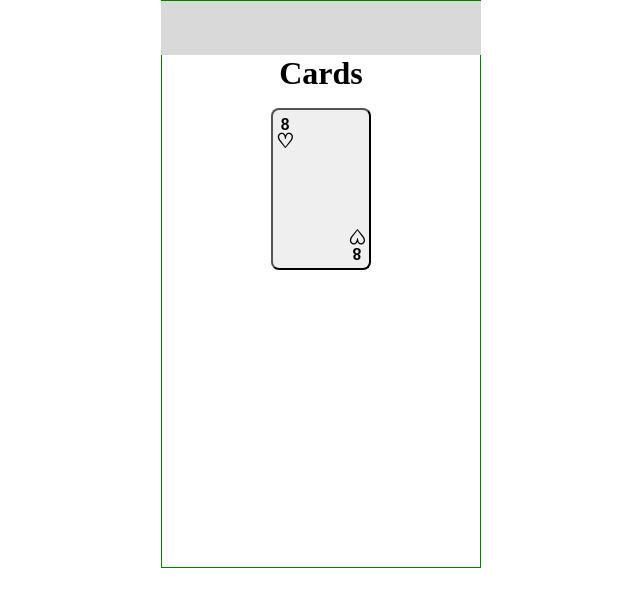
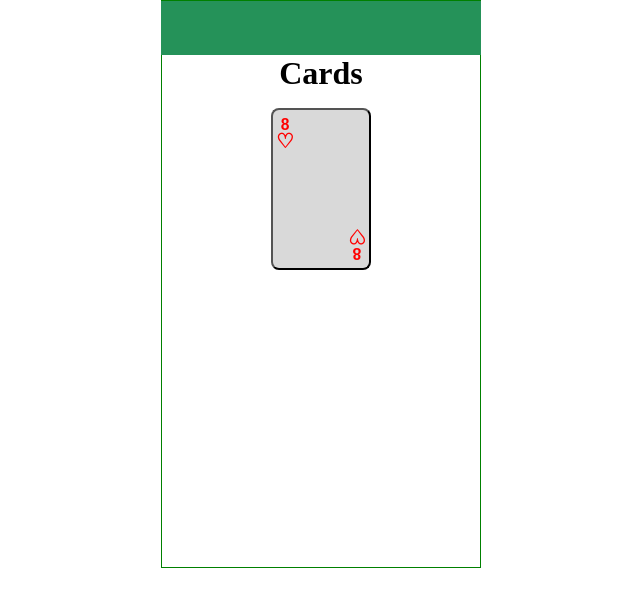
Before and after one commit to GMSoudersJr/card-workout, a SvelteKit app: page /cards in a window 1280 px wide. Both pictures are taken after a click on the button "Start". Shown: the top 606 px of the page, without its empty margins (319-959 px from the left). Built offline with nearby package versions, Linux system fonts and the light colour scheme.

Commit message:
Improve the discard pile

```diff
--- a/src/classes/PlayingCard.ts
+++ b/src/classes/playingCard.ts
@@ -25,4 +25,11 @@ export class PlayingCard implements TPlayingCard<TCardRank, TSuit> {
 	get symbol(): string {
 		return ECardSymbol[this.rank];
 	}
+	get textColor(): string {
+		if ( this.suit == "DIAMONDS" || this.suit == "HEARTS" ) {
+			return '#FF0000';
+		} else {
+			return '#000000';
+		}
+	}
 };
--- a/src/lib/components/PlayingCardWidget.svelte
+++ b/src/lib/components/PlayingCardWidget.svelte
@@ -8,16 +8,19 @@
   function handleClick() {
     if ( $deckOfCards.length > 0 ) {
       discardedCards.add($currentCard[0]);
-      console.log($discardedCards.length);
-      console.log(document.getElementById('discarded-cards-aside')?.scrollWidth)
+      let numberOfDiscardedCards = $discardedCards.length;
       //@ts-ignore
-      if ($discardedCards.length == 10) { document.getElementById('discarded-cards-aside').scrollLeft += 9 }
-      //@ts-ignore
-      if ($discardedCards.length > 10) { document.getElementById('discarded-cards-aside').scrollLeft += 25 }
+      let scrollWidth = document.getElementById('discarded-cards-only')?.scrollWidth;
+      if (numberOfDiscardedCards > 9 && numberOfDiscardedCards < 50) {
+        //@ts-ignore
+        document.getElementById('discarded-cards-only').scrollLeft += 25;
+      }
       const randomCardIndex = Math.floor(Math.random() * $deckOfCards.length);
       const randomCard = $deckOfCards.at(randomCardIndex)
       deckOfCards.pluck(randomCardIndex);
       randomCard && currentCard.data(randomCard);
+      console.log("no. of Discards:", numberOfDiscardedCards);
+      console.log("scroll width:", scrollWidth);
     } else {
       alert("All Done");
     }
@@ -26,6 +29,7 @@
   export let rankSymbol: TCardRank;
   export let suitSymbol: TSuit;
   export let id: string;
+  export let textColor: string;
   $: rank = ECardSymbol[rankSymbol as keyof typeof ECardSymbol]
   $: suit = ESuitSymbolUnicode[suitSymbol as keyof typeof ESuitSymbolUnicode]
   export let disabled: boolean;
@@ -41,13 +45,13 @@
   <section class="rank-and-suit">
 
     <slot name="rank">
-      <h3 class="rank">
+      <h3 class="rank" style:color={textColor}>
         {rank || ''}
       </h3>
     </slot>
 
     <slot name="suit">
-      <h2 class="suit">
+      <h2 class="suit" style:color={textColor}>
         {@html suit || ''}
       </h2>
     </slot>
@@ -57,13 +61,13 @@
   <section class="rank-and-suit rank-and-suit-rotate">
 
     <slot name="suit-vertical-flip">
-      <h2 class="suit suit-vertical-flip">
+      <h2 class="suit suit-vertical-flip" style:color={textColor}>
         {@html suit || ''}
       </h2>
     </slot>
 
     <slot name="rank-vertical-horizontal-flip">
-      <h3 class="rank rank-vertical-horizontal-flip">
+      <h3 class="rank rank-vertical-horizontal-flip" style:color={textColor}>
         {rank ?? ''}
       </h3>
     </slot>
@@ -86,6 +90,7 @@
     "rank-and-suit . ."
     ". . ."
     ". . rank-and-suit-rotate";
+    background: #D9D9D9;
   }
   .rank, .suit {
     line-height: 0.9em;
@@ -107,5 +112,6 @@
   button:disabled,
   button[disabled] {
     background: #FFFFFF;
+    filter: brightness(80%);
   }
 </style>
--- a/src/lib/components/ShuffleButton.svelte
+++ b/src/lib/components/ShuffleButton.svelte
@@ -6,7 +6,7 @@
     discardedCards.reset();
     currentCard.reset();
     //@ts-ignore
-    document.getElementById('discarded-cards-aside').scrollLeft = 0;
+    document.getElementById('discarded-cards-only').scrollLeft = 0;
   }
 
 </script>
--- a/src/routes/cards/+layout.svelte
+++ b/src/routes/cards/+layout.svelte
@@ -5,19 +5,22 @@
 </script>
 
 <main>
-  <aside id="discarded-cards-aside" class="discarded-cards">
+  <aside class="discarded-cards-aside">
+    <div id="discarded-cards-only" class="discarded-cards">
     {#if  $discardedCards}
     {#each $discardedCards as card (card.name)}
       <PlayingCardWidget
         id={`${card.name}-discarded`}
         rankSymbol={card.rank}
         suitSymbol={card.suit}
+        textColor={card.textColor}
         disabled
       />
     {/each}
     {/if}
+    </div>
   </aside>
-    <slot />
+  <slot />
   <aside>
   </aside>
 </main>
@@ -30,9 +33,18 @@
     grid-template-rows: min-content 1fr min-content;
     justify-content: center;
   }
+  .discarded-cards-aside {
+    width: 320px;
+    display: grid;
+    justify-content: center;
+    grid-template-columns: 1fr;
+    grid-template-rows: 1fr;
+    background: #259259;
+    overflow: hidden;
+  }
   .discarded-cards {
+    width: 300px;
     display: grid;
-    width: 320px;
     height: calc(161.8px / 3);
     grid-template-columns: repeat(51, 25px);
     grid-template-rows: 1fr;
@@ -40,15 +52,11 @@
     overflow-y: clip;
     -ms-overflow-style: none;
     scrollbar-width: none;
-    padding-left: 1px;
-    padding-top: 2px;
-    padding-right: 1px;
-    background: #D9D9D9;
+    padding-top: 5px;
+    justify-self: center;
+    border-top-left-radius: 8px;
   }
   .discarded-cards::-webkit-scrollbar {
     display: none;
   }
-  .discarded-cards:last-child {
-    width: 25px;
-  }
 </style>
--- a/src/routes/cards/+page.svelte
+++ b/src/routes/cards/+page.svelte
@@ -15,6 +15,7 @@
       id={$currentCard[0].name}
       rankSymbol={$currentCard[0].rank}
       suitSymbol={$currentCard[0].suit}
+      textColor={$currentCard[0].textColor}
       disabled={false}
     />
   {/if}
--- a/src/store.ts
+++ b/src/store.ts
@@ -1,5 +1,5 @@
 import { writable } from 'svelte/store';
-import { PlayingCard } from './classes/PlayingCard';
+import { PlayingCard } from './classes/playingCard';
 import { ESuit } from './enums/suit';
 import { ECardRank } from './enums/cardRank';
 import type { TCardRank } from './types/cardRank';
--- a/src/types/playingCard.ts
+++ b/src/types/playingCard.ts
@@ -4,4 +4,5 @@ export type TPlayingCard<ECardRank, ESuit> = {
 	get name(): string;
 	get value(): number;
 	get symbol(): string;
+	get textColor(): string;
 };
```
Also changed, not shown: src/routes/+page.svelte (+0 -38 lines).
